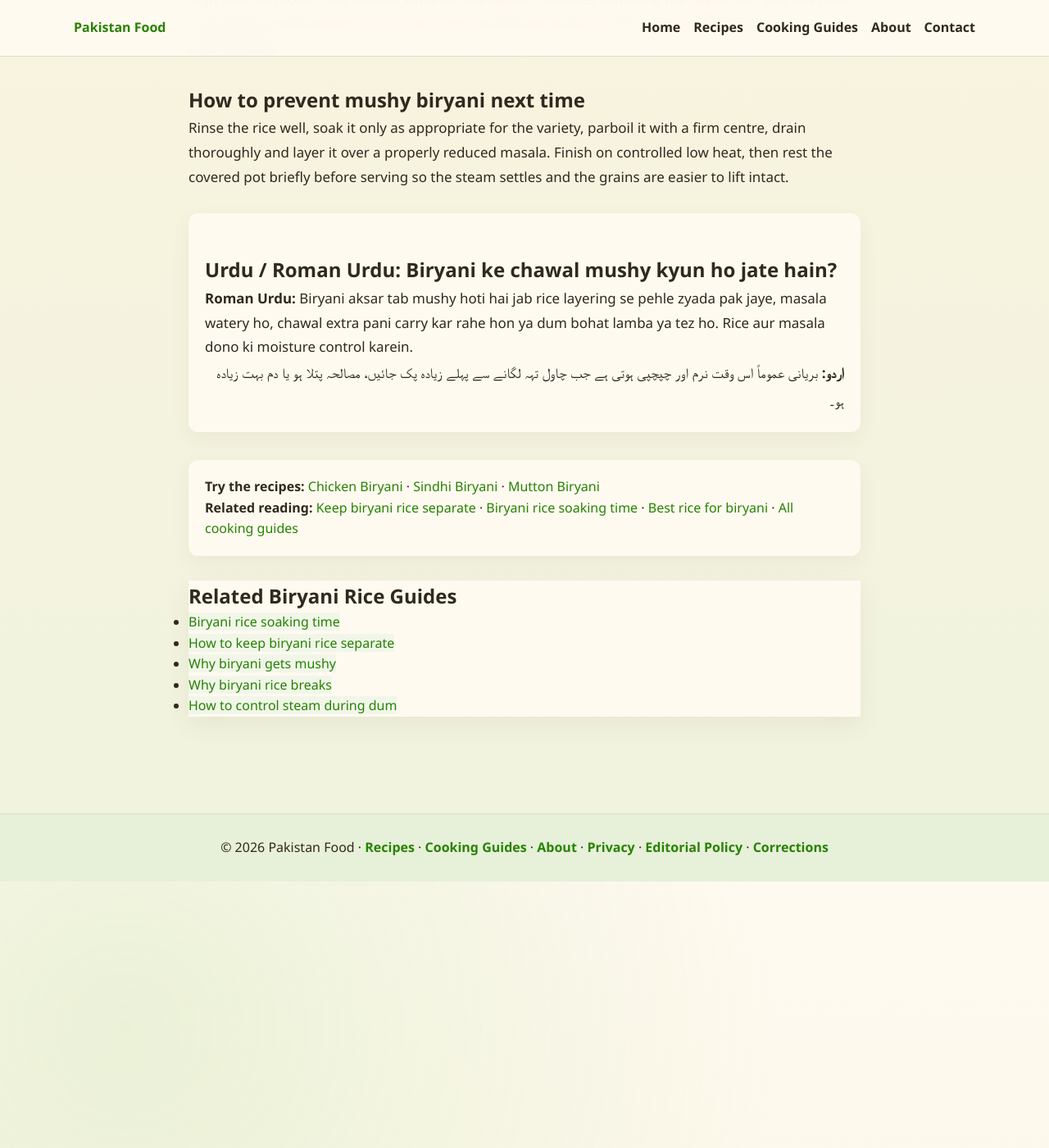
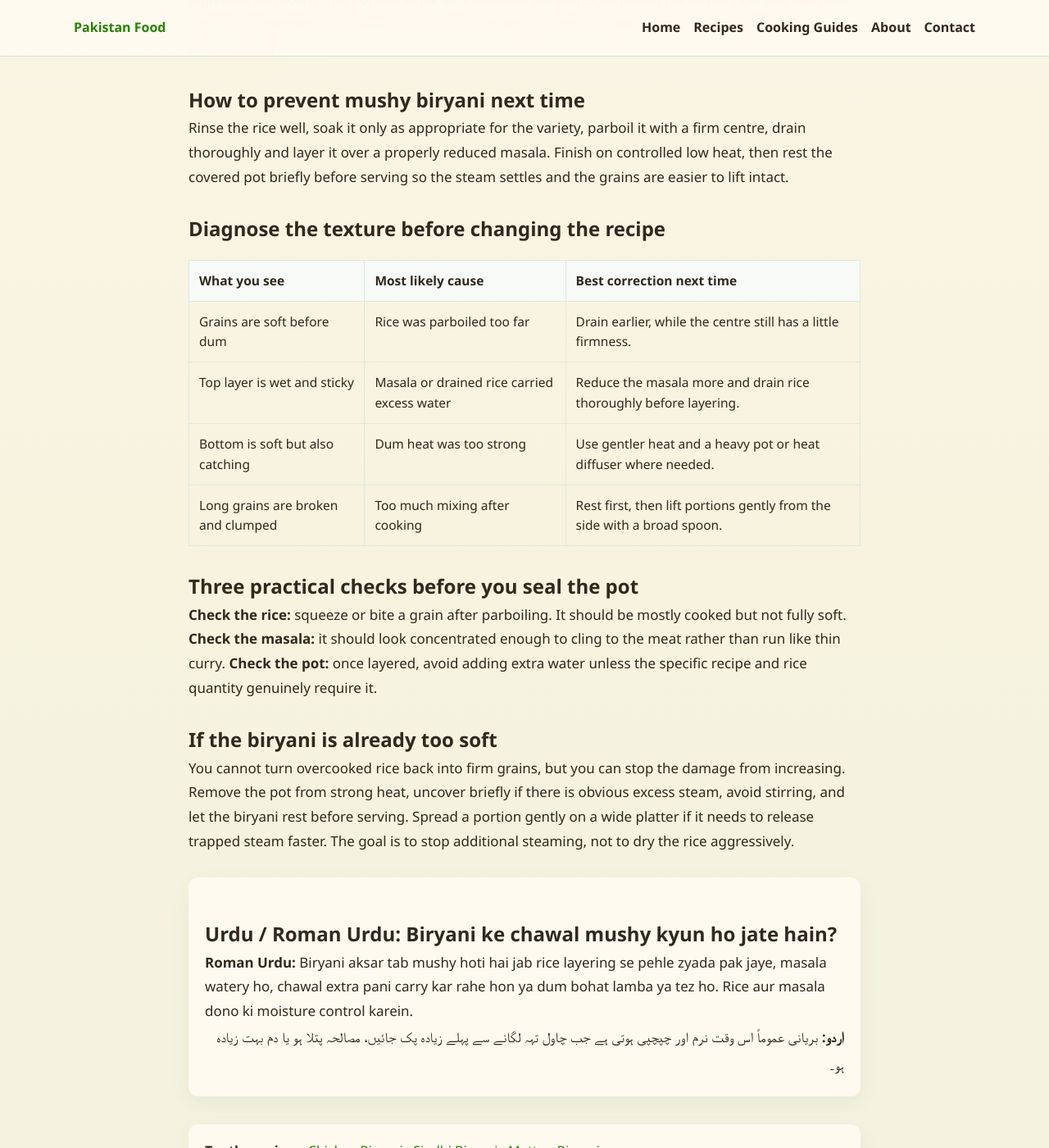
Before and after one commit to manazarali01-hub/pakistan-food, a Jekyll site: the page guides/why-biryani-gets-mushy.html, which Jekyll copies as it is, in a window 1280 px wide and 1400 px high, scrolled down 1148 px. Shown: the whole window at 82% size. Built offline with Jekyll 4.4.1, drawn with Linux system fonts in a browser that asks for light colours.

Commit message:
Strengthen crawled biryani troubleshooting guide

```diff
--- a/guides/why-biryani-gets-mushy.html
+++ b/guides/why-biryani-gets-mushy.html
@@ -3,8 +3,8 @@
 <title>Why Does Biryani Get Mushy? Causes and Fixes | Pakistan Food</title><meta name="description" content="Learn why biryani rice becomes mushy and how to control parboiling, masala moisture, rice handling and dum for better separate grains.">
 <meta name="robots" content="index,follow,max-image-preview:large"><meta name="theme-color" content="#f8f1df">
 <link rel="canonical" href="https://pakistanfoodrecipes.top/guides/why-biryani-gets-mushy.html"><link rel="stylesheet" href="../style.css?v=20261005-adsense1"><link rel="stylesheet" href="../enhancements.css?v=20260924-premium1"><link rel="stylesheet" href="../premium.css?v=20261005-adsense1">
-<script type="application/ld+json">{"@context":"https://schema.org","@type":"Article","headline":"Why Does Biryani Get Mushy? Causes and Fixes","description":"Learn why biryani rice becomes mushy and how to control parboiling, masala moisture, rice handling and dum for better separate grains.","mainEntityOfPage":"https://pakistanfoodrecipes.top/guides/why-biryani-gets-mushy.html","publisher":{"@type":"Organization","name":"Pakistan Food","url":"https://pakistanfoodrecipes.top/"}}</script>
-<style>.guide{max-width:860px;margin:0 auto;padding:34px 20px 70px}.guide h1{line-height:1.15}.quick{padding:18px;border-left:4px solid #01411c;background:#f7faf7;border-radius:8px;margin:24px 0}.guide p{font-size:1.06rem;line-height:1.75}.guide h2{margin-top:30px}.crumbs{font-size:.92rem;margin-bottom:24px}.guide-cta{margin-top:34px;padding:20px;background:#f7faf7;border-radius:12px}.urdu-box{margin:30px 0;padding:20px;background:#f7faf7;border-radius:12px}.urdu-box [lang="ur"]{font-size:1.08rem;line-height:2;text-align:right;direction:rtl}</style></head>
+<script type="application/ld+json">{"@context":"https://schema.org","@graph":[{"@type":"Article","headline":"Why Does Biryani Get Mushy? Causes and Fixes","description":"Learn why biryani rice becomes mushy and how to control parboiling, masala moisture, rice handling and dum for better separate grains.","mainEntityOfPage":"https://pakistanfoodrecipes.top/guides/why-biryani-gets-mushy.html","dateModified":"2026-10-07","image":"https://pakistanfoodrecipes.top/assets/recipe-images/chicken-biryani-v2.webp","author":{"@type":"Organization","name":"Pakistan Food","url":"https://pakistanfoodrecipes.top/"},"publisher":{"@type":"Organization","name":"Pakistan Food","url":"https://pakistanfoodrecipes.top/"}},{"@type":"BreadcrumbList","itemListElement":[{"@type":"ListItem","position":1,"name":"Pakistan Food","item":"https://pakistanfoodrecipes.top/"},{"@type":"ListItem","position":2,"name":"Cooking Guides","item":"https://pakistanfoodrecipes.top/guides/"},{"@type":"ListItem","position":3,"name":"Why Biryani Gets Mushy","item":"https://pakistanfoodrecipes.top/guides/why-biryani-gets-mushy.html"}]}]}</script>
+<style>.guide{max-width:860px;margin:0 auto;padding:34px 20px 70px}.guide h1{line-height:1.15}.quick{padding:18px;border-left:4px solid #01411c;background:#f7faf7;border-radius:8px;margin:24px 0}.guide p{font-size:1.06rem;line-height:1.75}.guide h2{margin-top:30px}.crumbs{font-size:.92rem;margin-bottom:24px}.guide-cta{margin-top:34px;padding:20px;background:#f7faf7;border-radius:12px}.diagnosis{width:100%;border-collapse:collapse;margin:18px 0 30px;font-size:.97rem}.diagnosis th,.diagnosis td{padding:12px;border:1px solid #dfe8df;text-align:left;vertical-align:top}.diagnosis th{background:#f7faf7}.urdu-box{margin:30px 0;padding:20px;background:#f7faf7;border-radius:12px}.urdu-box [lang="ur"]{font-size:1.08rem;line-height:2;text-align:right;direction:rtl}</style></head>
 <body><header class="guide-site-header">
   <nav class="guide-site-nav" aria-label="Main navigation">
     <a class="guide-site-brand" href="../">Pakistan Food</a>
@@ -25,6 +25,17 @@
 <h2>Too much stirring broke the grains</h2><p>Cooked basmati is delicate. Vigorous mixing releases starch and breaks long grains, which makes the finished biryani feel softer and stickier. Layer with a light hand and, after resting, lift portions gently from the side instead of repeatedly stirring the whole pot.</p>
 <h2>Dum was too hot or too long</h2><p>Dum needs gentle trapped heat, not aggressive boiling. Once most of the cooking is complete, very high heat can scorch the bottom while excess steam continues softening the upper rice. Use low heat and judge the finish by the rice, aroma and remaining moisture rather than extending the time automatically.</p>
 <h2>How to prevent mushy biryani next time</h2><p>Rinse the rice well, soak it only as appropriate for the variety, parboil it with a firm centre, drain thoroughly and layer it over a properly reduced masala. Finish on controlled low heat, then rest the covered pot briefly before serving so the steam settles and the grains are easier to lift intact.</p>
+<h2>Diagnose the texture before changing the recipe</h2>
+<table class="diagnosis"><thead><tr><th>What you see</th><th>Most likely cause</th><th>Best correction next time</th></tr></thead><tbody>
+<tr><td>Grains are soft before dum</td><td>Rice was parboiled too far</td><td>Drain earlier, while the centre still has a little firmness.</td></tr>
+<tr><td>Top layer is wet and sticky</td><td>Masala or drained rice carried excess water</td><td>Reduce the masala more and drain rice thoroughly before layering.</td></tr>
+<tr><td>Bottom is soft but also catching</td><td>Dum heat was too strong</td><td>Use gentler heat and a heavy pot or heat diffuser where needed.</td></tr>
+<tr><td>Long grains are broken and clumped</td><td>Too much mixing after cooking</td><td>Rest first, then lift portions gently from the side with a broad spoon.</td></tr>
+</tbody></table>
+<h2>Three practical checks before you seal the pot</h2>
+<p><strong>Check the rice:</strong> squeeze or bite a grain after parboiling. It should be mostly cooked but not fully soft. <strong>Check the masala:</strong> it should look concentrated enough to cling to the meat rather than run like thin curry. <strong>Check the pot:</strong> once layered, avoid adding extra water unless the specific recipe and rice quantity genuinely require it.</p>
+<h2>If the biryani is already too soft</h2>
+<p>You cannot turn overcooked rice back into firm grains, but you can stop the damage from increasing. Remove the pot from strong heat, uncover briefly if there is obvious excess steam, avoid stirring, and let the biryani rest before serving. Spread a portion gently on a wide platter if it needs to release trapped steam faster. The goal is to stop additional steaming, not to dry the rice aggressively.</p>
 <section class="urdu-box"><h2>Urdu / Roman Urdu: Biryani ke chawal mushy kyun ho jate hain?</h2><p><strong>Roman Urdu:</strong> Biryani aksar tab mushy hoti hai jab rice layering se pehle zyada pak jaye, masala watery ho, chawal extra pani carry kar rahe hon ya dum bohat lamba ya tez ho. Rice aur masala dono ki moisture control karein.</p><p lang="ur"><strong>اردو:</strong> بریانی عموماً اس وقت نرم اور چپچپی ہوتی ہے جب چاول تہہ لگانے سے پہلے زیادہ پک جائیں، مصالحہ پتلا ہو یا دم بہت زیادہ ہو۔</p></section>
 <div class="guide-cta"><strong>Try the recipes:</strong> <a href="../recipes/chicken-biryani.html">Chicken Biryani</a> · <a href="../recipes/sindhi-biryani.html">Sindhi Biryani</a> · <a href="../recipes/mutton-biryani.html">Mutton Biryani</a><br><strong>Related reading:</strong> <a href="how-to-make-biryani-rice-separate.html">Keep biryani rice separate</a> · <a href="biryani-rice-soaking-time.html">Biryani rice soaking time</a> · <a href="best-rice-for-biryani.html">Best rice for biryani</a> · <a href="./">All cooking guides</a></div><section class="related-guides"><h2>Related Biryani Rice Guides</h2><ul><li><a href="biryani-rice-soaking-time.html">Biryani rice soaking time</a></li><li><a href="how-to-make-biryani-rice-separate.html">How to keep biryani rice separate</a></li><li><a href="why-biryani-gets-mushy.html">Why biryani gets mushy</a></li><li><a href="why-biryani-rice-breaks.html">Why biryani rice breaks</a></li><li><a href="how-to-control-steam-in-biryani.html">How to control steam during dum</a></li></ul></section></main><footer class="guide-site-footer">
   <p>© 2026 Pakistan Food · <a href="../recipes/">Recipes</a> · <a href="./">Cooking Guides</a> · <a href="../about.html">About</a> · <a href="../privacy-policy.html">Privacy</a> · <a href="../editorial-policy.html">Editorial Policy</a> · <a href="../contact.html">Corrections</a></p>
```
